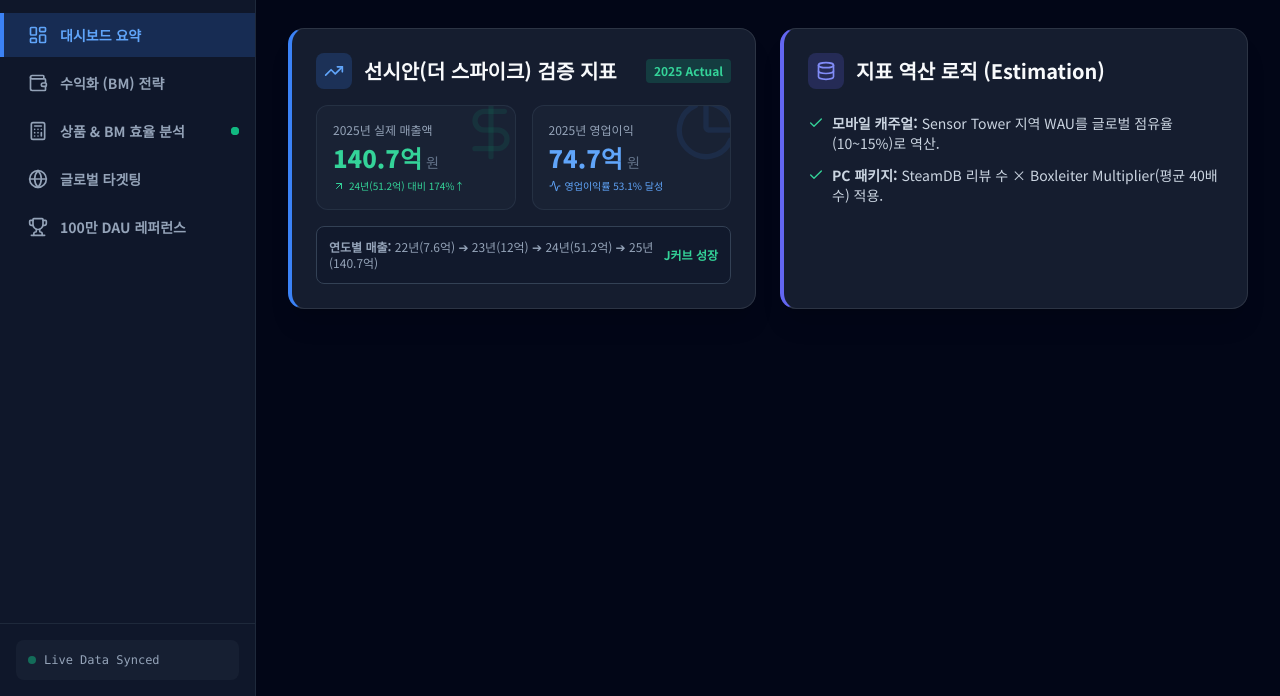
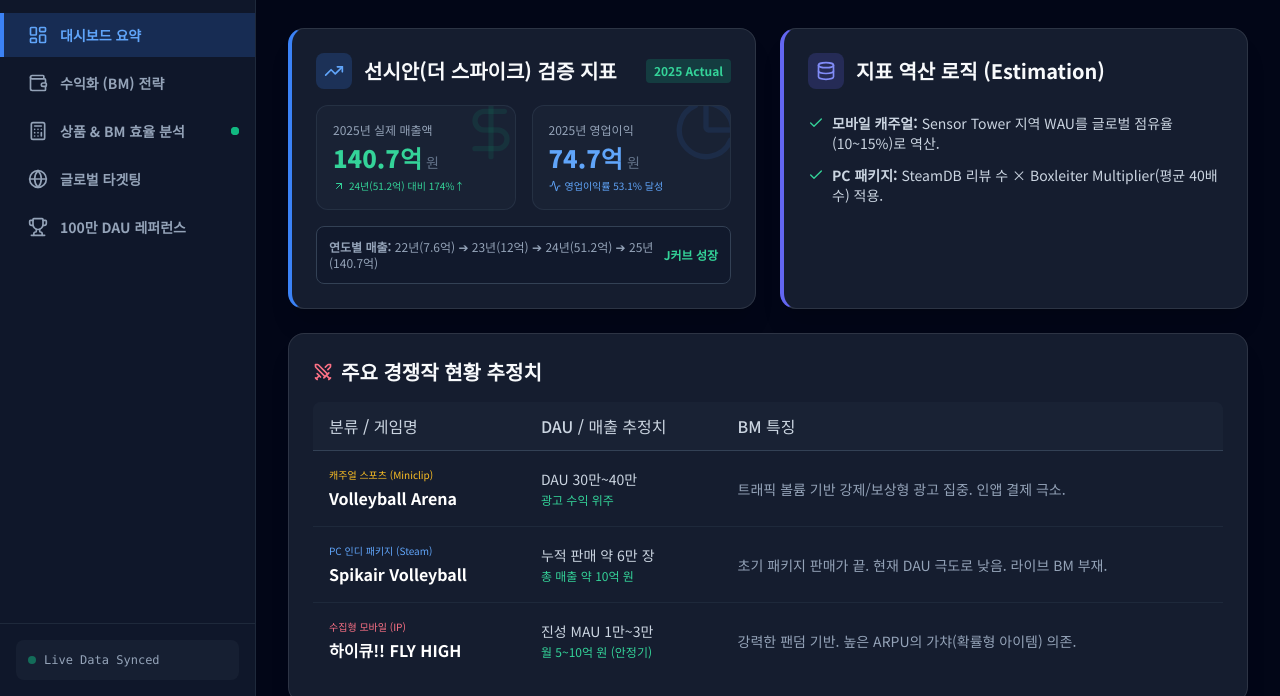
Before and after one commit to kdw319/thespikeanlys, a plain HTML site: page index.html in a window 1280 px wide. Shown: the part 104-800 px from the top of the page. Drawn offline with nearby package versions, Linux system fonts and the light colour scheme.

Commit message:
Add competitor table to dashboard and update GAS URL
- Added 주요 경쟁작 현황 추정치 table (Volleyball Arena, Spikair Volleyball, 하이큐!! FLY HIGH) to dashboard section
- Updated GAS proxy URL to new deployment

Co-Authored-By: Claude Sonnet 4.6 <noreply@anthropic.com>

```diff
--- a/index.html
+++ b/index.html
@@ -160,6 +160,38 @@
                                 <span><strong>PC 패키지:</strong> SteamDB 리뷰 수 × Boxleiter Multiplier(평균 40배수) 적용.</span>
                             </li>
                         </ul>
+                    </div>
+                </div>
+
+                <div class="glass-card rounded-2xl p-6 shadow-xl mb-6">
+                    <h3 class="text-xl font-bold mb-4 flex items-center"><i data-lucide="swords" class="w-5 h-5 mr-2 text-rose-400"></i>주요 경쟁작 현황 추정치</h3>
+                    <div class="overflow-x-auto">
+                        <table class="w-full text-left border-collapse min-w-[600px]">
+                            <thead>
+                                <tr class="border-b border-slate-700 bg-slate-800/50">
+                                    <th class="py-3 px-4 text-slate-300 font-medium rounded-tl-lg">분류 / 게임명</th>
+                                    <th class="py-3 px-4 text-slate-300 font-medium">DAU / 매출 추정치</th>
+                                    <th class="py-3 px-4 text-slate-300 font-medium rounded-tr-lg">BM 특징</th>
+                                </tr>
+                            </thead>
+                            <tbody>
+                                <tr class="border-b border-slate-800 hover:bg-slate-800/30 transition-colors">
+                                    <td class="py-4 px-4"><span class="block text-[10px] text-amber-400 mb-1">캐주얼 스포츠 (Miniclip)</span><span class="font-bold text-white">Volleyball Arena</span></td>
+                                    <td class="py-4 px-4 text-sm text-slate-300">DAU 30만~40만<br><span class="text-emerald-400 text-xs">광고 수익 위주</span></td>
+                                    <td class="py-4 px-4 text-sm text-slate-400">트래픽 볼륨 기반 강제/보상형 광고 집중. 인앱 결제 극소.</td>
+                                </tr>
+                                <tr class="border-b border-slate-800 hover:bg-slate-800/30 transition-colors">
+                                    <td class="py-4 px-4"><span class="block text-[10px] text-blue-400 mb-1">PC 인디 패키지 (Steam)</span><span class="font-bold text-white">Spikair Volleyball</span></td>
+                                    <td class="py-4 px-4 text-sm text-slate-300">누적 판매 약 6만 장<br><span class="text-emerald-400 text-xs">총 매출 약 10억 원</span></td>
+                                    <td class="py-4 px-4 text-sm text-slate-400">초기 패키지 판매가 끝. 현재 DAU 극도로 낮음. 라이브 BM 부재.</td>
+                                </tr>
+                                <tr class="hover:bg-slate-800/30 transition-colors">
+                                    <td class="py-4 px-4"><span class="block text-[10px] text-rose-400 mb-1">수집형 모바일 (IP)</span><span class="font-bold text-white">하이큐!! FLY HIGH</span></td>
+                                    <td class="py-4 px-4 text-sm text-slate-300">진성 MAU 1만~3만<br><span class="text-emerald-400 text-xs">월 5~10억 원 (안정기)</span></td>
+                                    <td class="py-4 px-4 text-sm text-slate-400">강력한 팬덤 기반. 높은 ARPU의 가챠(확률형 아이템) 의존.</td>
+                                </tr>
+                            </tbody>
+                        </table>
                     </div>
                 </div>
             </section>
@@ -697,7 +729,7 @@
         // AI BM Generator
         // ==========================================
         // GAS Proxy URL (API 키는 GAS 서버에만 존재, 이 URL은 공개해도 안전)
-        const GAS_URL = 'https://script.google.com/macros/s/AKfycbwD3wfJQ153cNNmzq1Zh3NFKgsKMBMMKBaZshBN0x8v7Fs8UmdQ9_N6WJcpGee1W3Sy/exec';
+        const GAS_URL = 'https://script.google.com/macros/s/AKfycbxSZ6omJOgTMFLAFQ6fAzRnfXcRUxz2pUiwY7WGrpx4-ei_QRkDhFahTNdiEv2YOst7/exec';
 
         async function generateAIBM() {
             const price = parseFloat(document.getElementById('bm-price').value);
```
